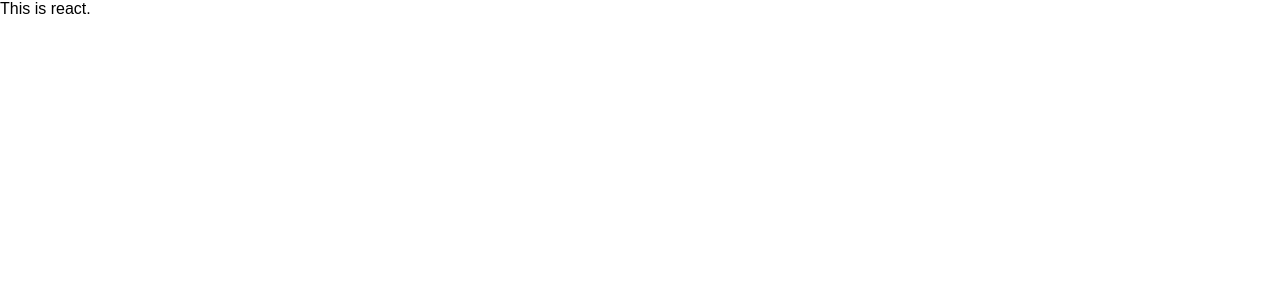
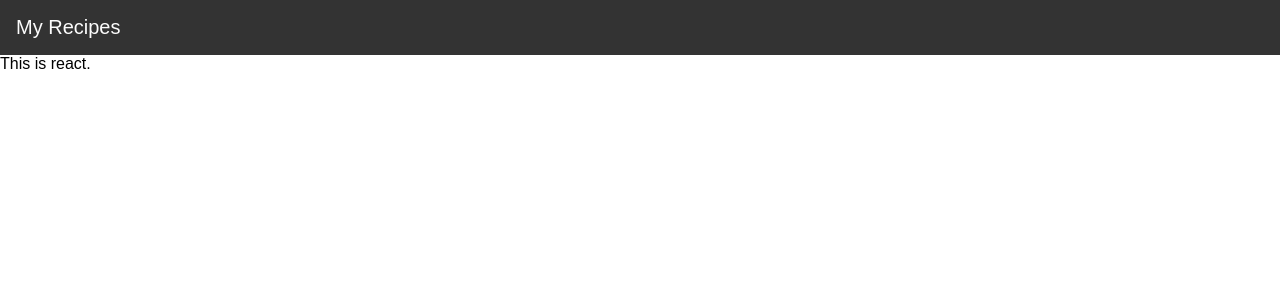
Before and after one commit to carlos-peru/vanilla, a React app: page / in a window 1280 px wide. Shown: the top 300 px of the page. Built offline with nearby package versions, Linux system fonts and the light colour scheme.

Commit message:
Add Header component into the App component

```diff
--- a/src/components/App.js
+++ b/src/components/App.js
@@ -1,3 +1,9 @@
 import React from "react";
+import Header from "./Header";
 
-export default () => <div>This is react.</div>;
+export default () => (
+  <div>
+    <Header />
+    This is react.
+  </div>
+);
--- /dev/null
+++ b/src/components/Header.js
@@ -0,0 +1,8 @@
+import React from "react";
+import "../styles/Header.css";
+
+export default () => (
+  <header>
+    <div>My Recipes</div>
+  </header>
+);
--- a/src/components/header.js
+++ /dev/null
@@ -1,6 +0,0 @@
-import "../styles/header.css";
-
-export default () => {
-  const header = `<div>My Recipes</div>`;
-  document.getElementsByTagName("header")[0].innerHTML = header;
-};
```
Also changed, not shown: src/styles/Header.css (renamed from src/styles/header.css).
